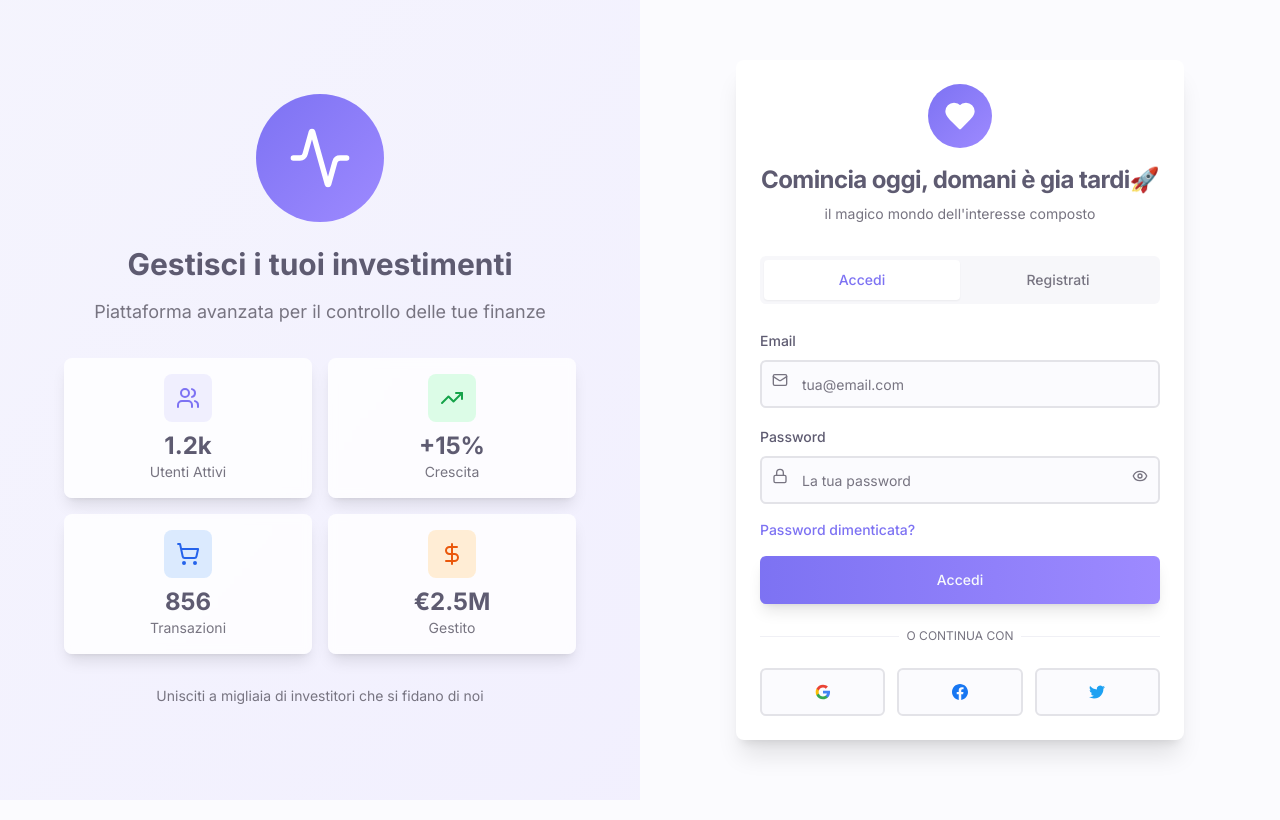
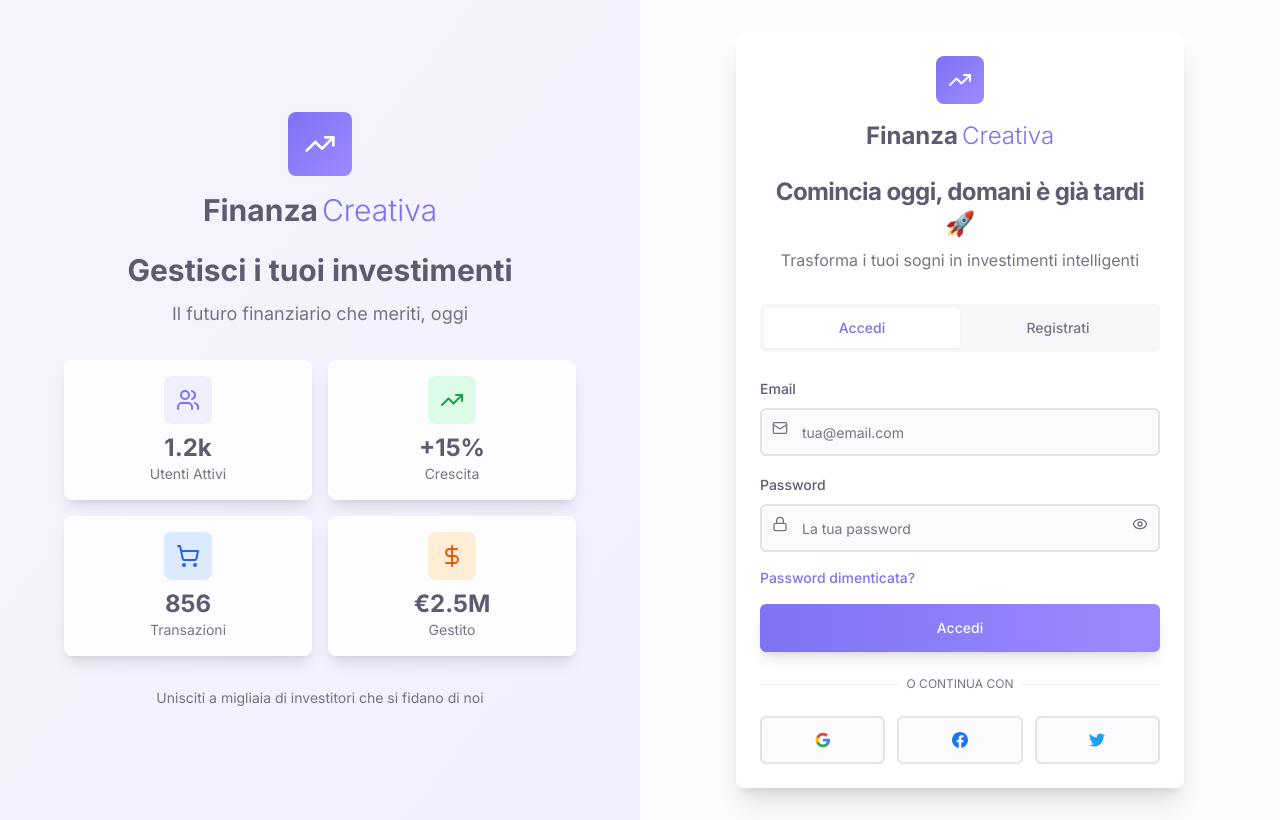
Before and after one commit to Quixelone/exponential-wealth-path, a React (Vite) app: page /auth in a window 1280 px wide. Built offline with nearby package versions, Linux system fonts and the light colour scheme.

Commit message:
Implement Vuexy design for the app
- Implement the plan to create a logo and claim for the application.

```diff
--- a/src/components/auth/AuthForm.tsx
+++ b/src/components/auth/AuthForm.tsx
@@ -6,8 +6,11 @@ import { Input } from '@/components/ui/input';
 import { Label } from '@/components/ui/label';
 import { Tabs, TabsContent, TabsList, TabsTrigger } from '@/components/ui/tabs';
 import { useAuth } from '@/hooks/useAuth';
-import { Lock, Mail, User, Phone, Eye, EyeOff, ArrowLeft, KeyRound, Heart } from 'lucide-react';
+import { Lock, Mail, User, Phone, Eye, EyeOff, ArrowLeft, KeyRound } from 'lucide-react';
 import { useToast } from '@/hooks/use-toast';
+import Logo from '@/components/brand/Logo';
+import Claim from '@/components/brand/Claim';
+
 const AuthForm: React.FC = () => {
   const [email, setEmail] = useState('');
   const [password, setPassword] = useState('');
@@ -174,13 +177,11 @@ const AuthForm: React.FC = () => {
   }
   return <div className="flex items-center justify-center min-h-screen p-4 lg:p-8">
       <Card className="w-full max-w-md shadow-xl border-0 bg-white">
-        <CardHeader className="text-center space-y-4 pb-8">
-          <div className="mx-auto w-16 h-16 bg-gradient-to-br from-primary to-secondary rounded-full flex items-center justify-center">
-            <Heart className="h-8 w-8 text-white fill-current" />
-          </div>
-          <div>
-            <CardTitle className="text-2xl font-bold text-foreground mb-2">Comincia oggi, domani è gia tardi🚀</CardTitle>
-            <CardDescription className="text-muted-foreground">il magico mondo dell'interesse composto</CardDescription>
+        <CardHeader className="text-center space-y-6 pb-8">
+          <Logo variant="vertical" size="lg" className="mx-auto" />
+          <div className="space-y-2">
+            <CardTitle className="text-2xl font-bold text-foreground">Comincia oggi, domani è già tardi 🚀</CardTitle>
+            <Claim variant="main" className="text-center" />
           </div>
         </CardHeader>
         <CardContent>
--- a/src/components/auth/AuthIllustration.tsx
+++ b/src/components/auth/AuthIllustration.tsx
@@ -1,23 +1,23 @@
 
 import React from 'react';
 import { Card, CardContent } from '@/components/ui/card';
-import { TrendingUp, Users, ShoppingCart, DollarSign, Activity } from 'lucide-react';
+import { TrendingUp, Users, ShoppingCart, DollarSign } from 'lucide-react';
+import Logo from '@/components/brand/Logo';
+import Claim from '@/components/brand/Claim';
 
 const AuthIllustration: React.FC = () => {
   return (
     <div className="hidden lg:flex flex-col justify-center items-center bg-gradient-to-br from-primary/5 to-secondary/10 p-12 min-h-screen">
       <div className="max-w-lg w-full space-y-8">
         {/* Hero Section */}
-        <div className="text-center space-y-4">
-          <div className="mx-auto w-32 h-32 bg-gradient-to-br from-primary to-secondary rounded-full flex items-center justify-center mb-6">
-            <Activity className="h-16 w-16 text-white" />
+        <div className="text-center space-y-6">
+          <Logo variant="vertical" size="xl" className="mx-auto" />
+          <div className="space-y-3">
+            <h2 className="text-3xl font-bold text-foreground">
+              Gestisci i tuoi investimenti
+            </h2>
+            <Claim variant="social" size="lg" className="text-center" />
           </div>
-          <h2 className="text-3xl font-bold text-foreground">
-            Gestisci i tuoi investimenti
-          </h2>
-          <p className="text-muted-foreground text-lg">
-            Piattaforma avanzata per il controllo delle tue finanze
-          </p>
         </div>
 
         {/* Stats Cards */}
--- /dev/null
+++ b/src/components/brand/Claim.tsx
@@ -0,0 +1,34 @@
+
+import React from 'react';
+
+interface ClaimProps {
+  variant?: 'main' | 'social' | 'short';
+  size?: 'sm' | 'md' | 'lg';
+  className?: string;
+}
+
+const Claim: React.FC<ClaimProps> = ({
+  variant = 'main',
+  size = 'md',
+  className = ''
+}) => {
+  const claims = {
+    main: "Trasforma i tuoi sogni in investimenti intelligenti",
+    social: "Il futuro finanziario che meriti, oggi",
+    short: "Investimenti intelligenti"
+  };
+
+  const sizeClasses = {
+    sm: 'text-sm',
+    md: 'text-base',
+    lg: 'text-lg'
+  };
+
+  return (
+    <p className={`text-muted-foreground ${sizeClasses[size]} ${className}`}>
+      {claims[variant]}
+    </p>
+  );
+};
+
+export default Claim;
--- /dev/null
+++ b/src/components/brand/Logo.tsx
@@ -0,0 +1,70 @@
+
+import React from 'react';
+import { TrendingUp } from 'lucide-react';
+
+interface LogoProps {
+  variant?: 'horizontal' | 'vertical' | 'icon-only';
+  size?: 'sm' | 'md' | 'lg' | 'xl';
+  className?: string;
+}
+
+const Logo: React.FC<LogoProps> = ({
+  variant = 'horizontal',
+  size = 'md',
+  className = ''
+}) => {
+  const sizeClasses = {
+    sm: {
+      icon: 'w-6 h-6',
+      text: 'text-lg',
+      container: 'gap-2'
+    },
+    md: {
+      icon: 'w-8 h-8',
+      text: 'text-xl',
+      container: 'gap-3'
+    },
+    lg: {
+      icon: 'w-12 h-12',
+      text: 'text-2xl',
+      container: 'gap-4'
+    },
+    xl: {
+      icon: 'w-16 h-16',
+      text: 'text-3xl',
+      container: 'gap-4'
+    }
+  };
+
+  const currentSize = sizeClasses[size];
+
+  const iconElement = (
+    <div className={`bg-gradient-to-br from-primary to-secondary rounded-lg flex items-center justify-center ${currentSize.icon}`}>
+      <TrendingUp className={`text-white ${size === 'sm' ? 'h-3 w-3' : size === 'md' ? 'h-4 w-4' : size === 'lg' ? 'h-6 w-6' : 'h-8 w-8'}`} />
+    </div>
+  );
+
+  const textElement = (
+    <div className={variant === 'vertical' ? 'text-center' : ''}>
+      <span className={`font-bold text-foreground ${currentSize.text}`}>
+        Finanza
+      </span>
+      <span className={`font-light text-primary ml-1 ${currentSize.text}`}>
+        Creativa
+      </span>
+    </div>
+  );
+
+  if (variant === 'icon-only') {
+    return <div className={className}>{iconElement}</div>;
+  }
+
+  return (
+    <div className={`flex items-center ${variant === 'vertical' ? 'flex-col' : 'flex-row'} ${currentSize.container} ${className}`}>
+      {iconElement}
+      {textElement}
+    </div>
+  );
+};
+
+export default Logo;
```
